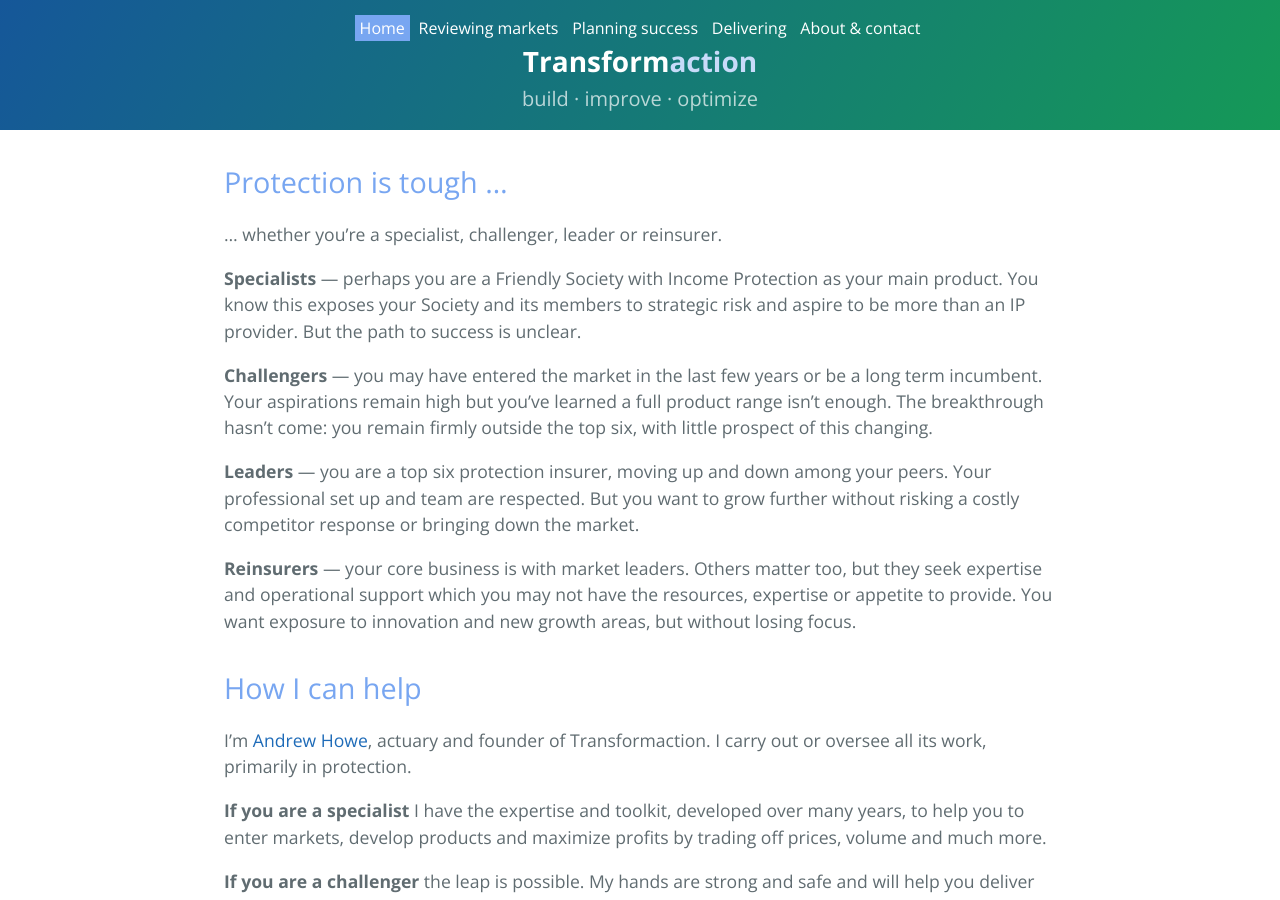
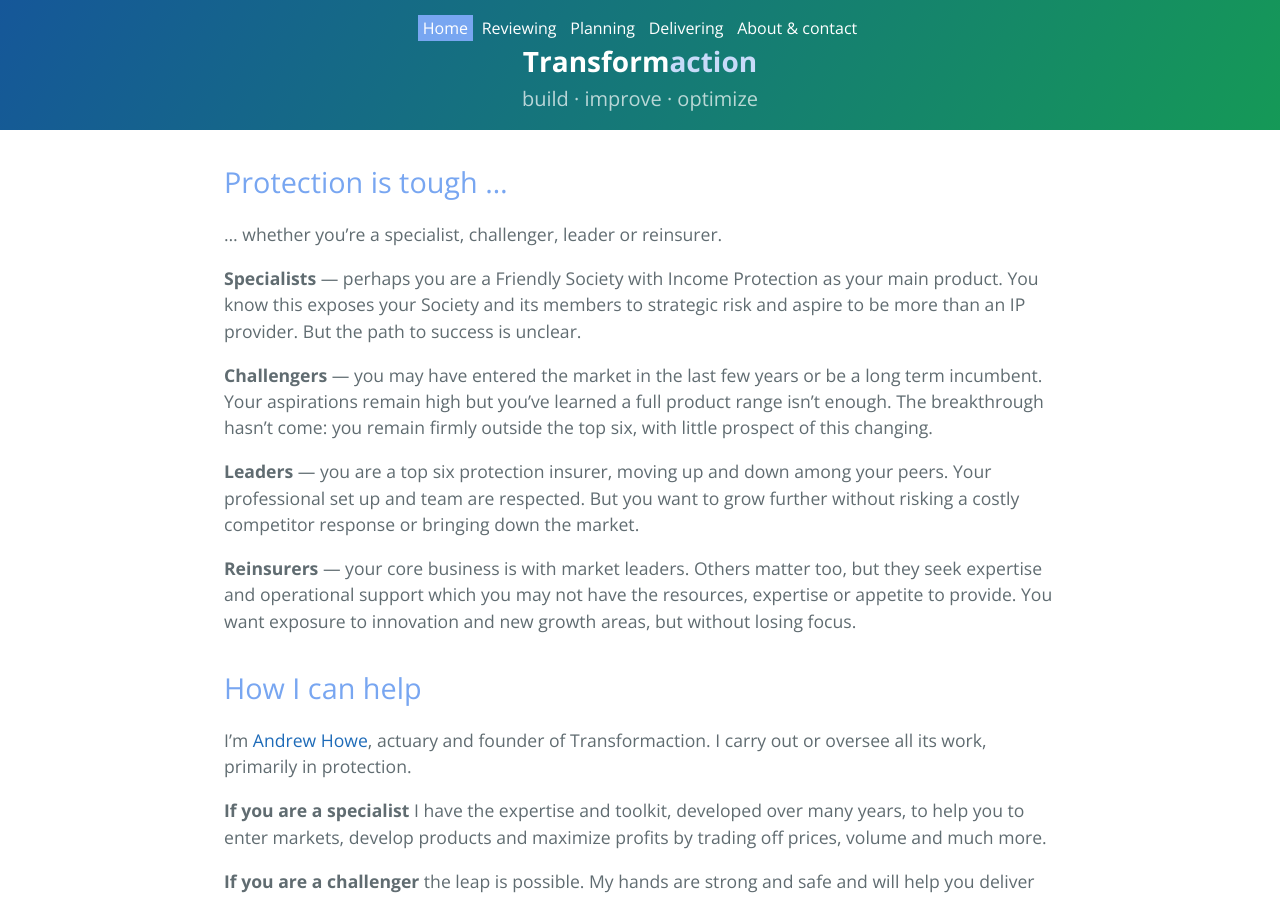
Before and after one commit to maverickactuary/1actuary, a Jekyll site: the page built from index.md, in a window 1280 px wide and 900 px high. Built offline with Jekyll 4.4.1, drawn with Linux system fonts in a browser that asks for light colours.

Commit message:
Reviewing, planning, delivering

```diff
--- a/_data/lists.yml
+++ b/_data/lists.yml
@@ -1,10 +1,10 @@
 - title: Home
   url: /
 # - title: Market players
-- title: Reviewing markets
+- title: Reviewing
   url: /content/2marketplayers/
 # - title: Building blocks
-- title: Planning success
+- title: Planning
   url: /content/3buildingblocks/
 - title: Delivering
   url: /content/4delivering/
```
